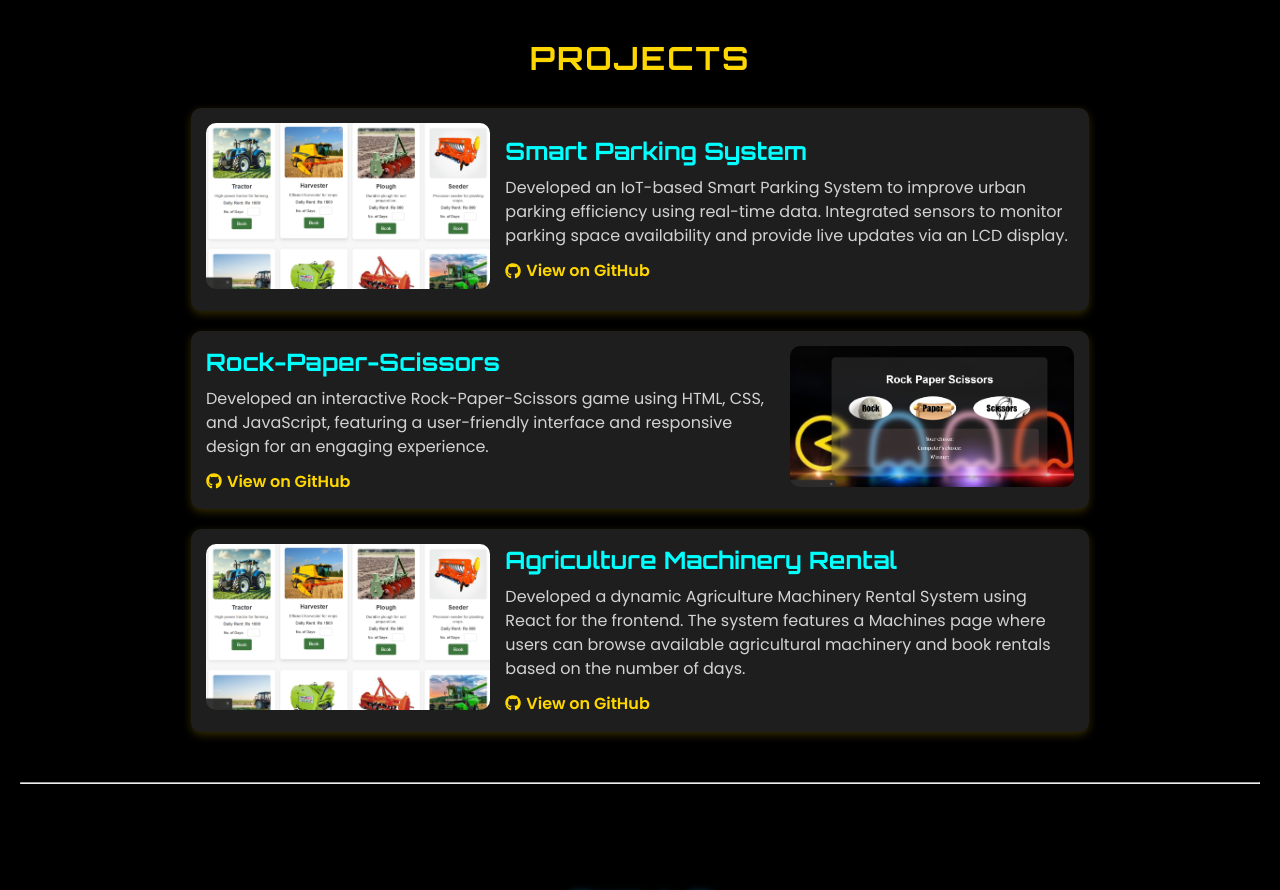
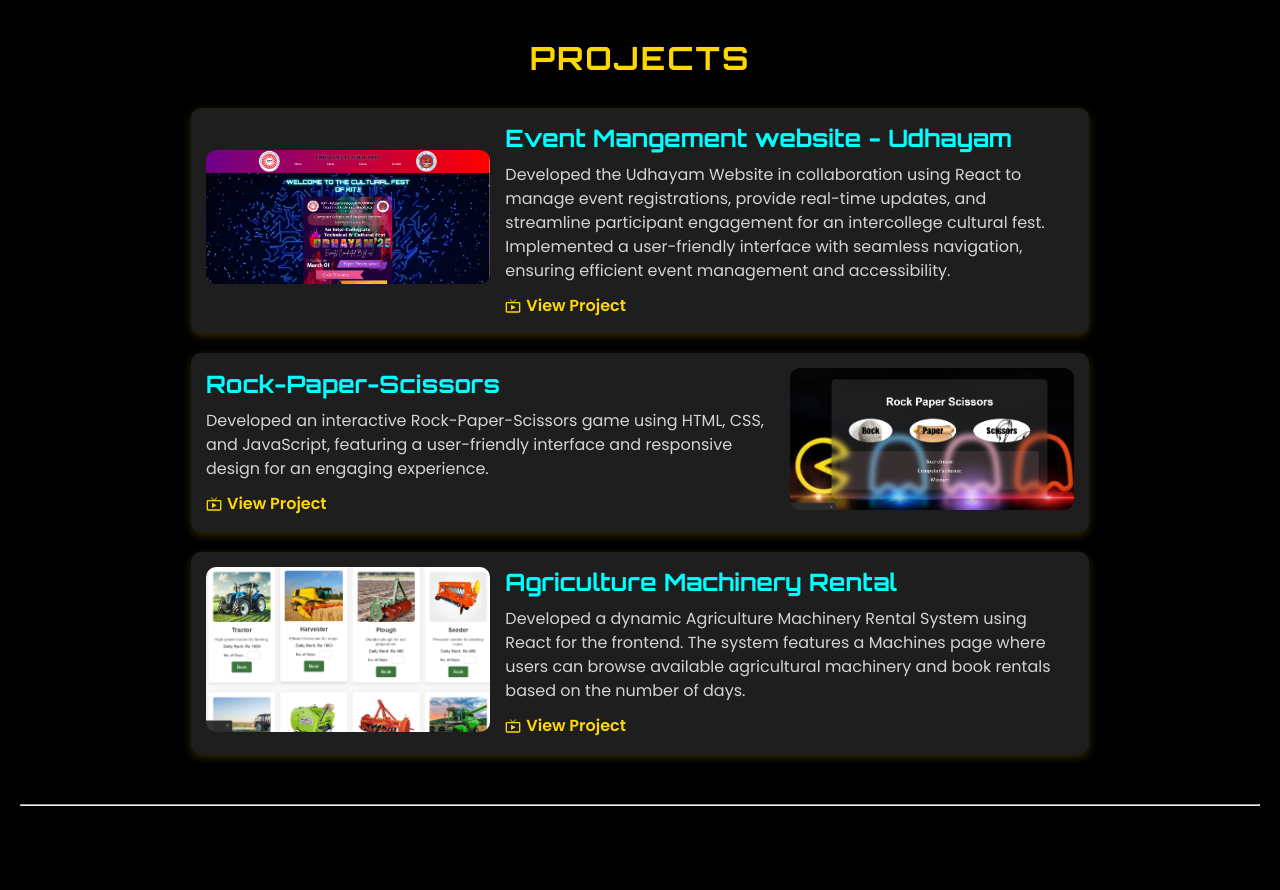
Before and after one commit to kameshp1815/React-Portfolio, a React (Vite) app: page / in a window 1280 px wide. Shown: the part 1840-2730 px from the top of the page. Built offline with nearby package versions, Linux system fonts and the light colour scheme.

Commit message:
project added

```diff
--- a/src/Components/Projects/Projects.jsx
+++ b/src/Components/Projects/Projects.jsx
@@ -1,28 +1,28 @@
 import "./Projects.css";
-import { FaGithub } from 'react-icons/fa';
-import project1Image from "../../assets/project3.jpg";
+import { MdLiveTv } from "react-icons/md";
+import project1Image from "../../assets/ud.png";
 import project2Image from "../../assets/project2.jpg";
 import project3Image from "../../assets/project3.jpg";
 
 const Projects = () => {
   const projects = [
     {
-      title: "Smart Parking System",
-      description: "Developed an IoT-based Smart Parking System to improve urban parking efficiency using real-time data. Integrated sensors to monitor parking space availability and provide live updates via an LCD display.",
+      title: "Event Mangement website - Udhayam",
+      description: "Developed the Udhayam Website in collaboration using React to manage event registrations, provide real-time updates, and streamline participant engagement for an intercollege cultural fest. Implemented a user-friendly interface with seamless navigation, ensuring efficient event management and accessibility.",
       image: project1Image,
-      github: "https://github.com/kameshp1815/Smart-ParkingSystem.git"
+      github: "https://udhayam-csbs.vercel.app/"
     },
     {
       title: "Rock-Paper-Scissors",
       description: "Developed an interactive Rock-Paper-Scissors game using HTML, CSS, and JavaScript, featuring a user-friendly interface and responsive design for an engaging experience.",
       image: project2Image,
-      github: "https://github.com/kameshp1815/rock-paper-scissor-game.git"
+      github: "https://kamesh-rockpaper-scissor-game.netlify.app/"
     },
     {
       title: "Agriculture Machinery Rental",
       description: "Developed a dynamic Agriculture Machinery Rental System using React for the frontend. The system features a Machines page where users can browse available agricultural machinery and book rentals based on the number of days.",
       image: project3Image,
-      github: "https://github.com/kameshp1815/Agriculture-Machines-Rental.git"
+      github: "https://agriculture-machines-rental.onrender.com/"
     }
   ];
 
@@ -39,7 +39,7 @@ const Projects = () => {
               <h3>{project.title}</h3>
               <p>{project.description}</p>
               <a href={project.github} className="githubLink" target="_blank" rel="noopener noreferrer">
-                <FaGithub className="githubIcon" /> View on GitHub
+                <MdLiveTv className="githubIcon" /> View Project
               </a>
             </div>
           </div>
```
Also changed, not shown: src/assets/ud.png (added).
